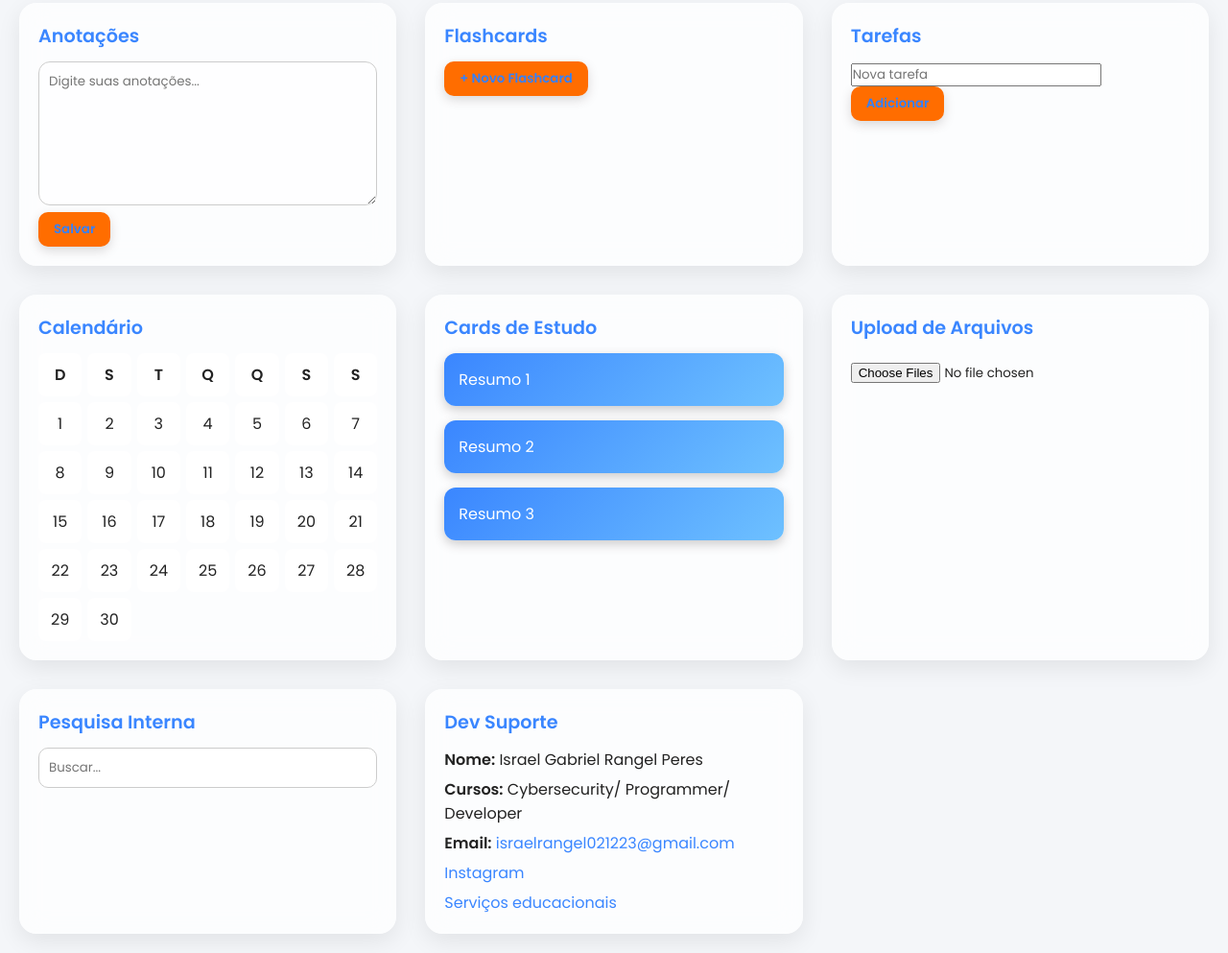
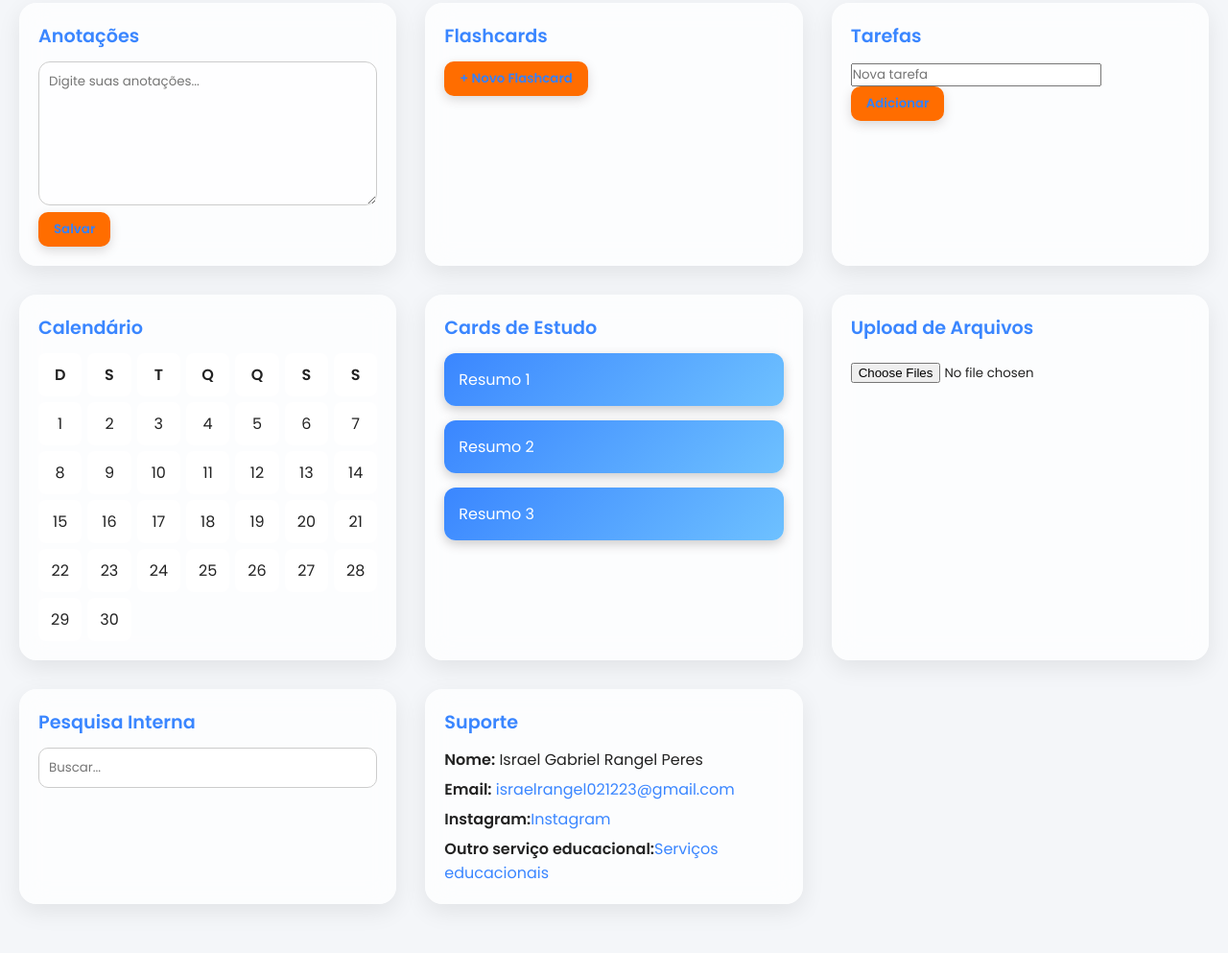
Before and after one commit to Israel700393/plataformauniversitaria, a plain HTML site: page index.html in a window 1280 px wide. Shown: the part 316-1309 px from the top of the page at 96% size. After the commit the page ends 1278 px from the top, so only its background shows below. Drawn offline with Linux system fonts and the light colour scheme.

Commit message:
Update index.html

```diff
--- a/index.html
+++ b/index.html
@@ -321,13 +321,12 @@ body.dark {
     </section>
 
     <section>
-      <h2> Dev Suporte </h2>
+      <h2>  Suporte </h2>
       <div class="profile">
         <span><strong>Nome:</strong> Israel Gabriel Rangel Peres</span>
-        <span><strong>Cursos:</strong> Cybersecurity/ Programmer/ Developer</span>
         <span><strong>Email:</strong><a href="https://gmail.com/israelrangel021223@gmail.com" target="_blank"> israelrangel021223@gmail.com</a></span>
-        <a href="https://Instagram.com/israe_lrangel0212" target="_blank">Instagram</a>
-        <a href="https://israel700393.github.io/DiNoWeB-/" target="_blank">Serviços educacionais</a>
+       <span><strong>Instagram:</strong><a href="https://Instagram.com/israe_lrangel0212" target="_blank">Instagram</a></span>
+      <span><strong>Outro serviço educacional:</strong><a href="https://israel700393.github.io/DiNoWeB-/" target="_blank">Serviços educacionais</a></span>
       </div>
     </section>
   </main>
```
